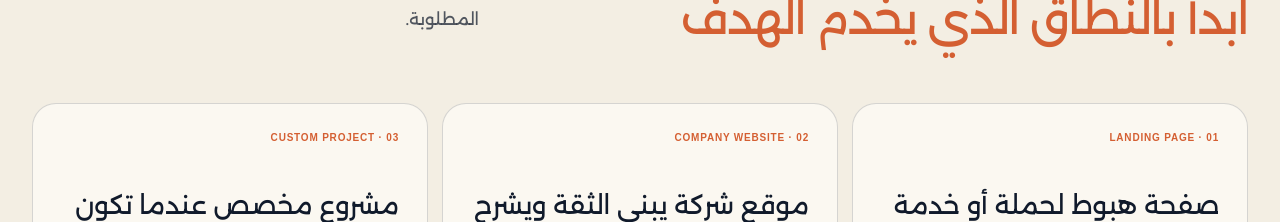
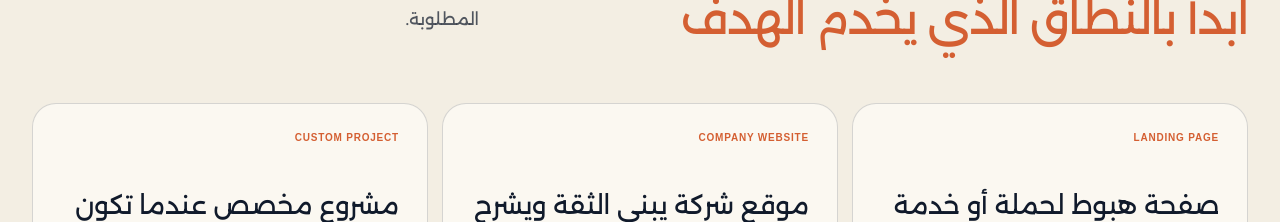
Before and after one commit to mohammedrashad2011-ui/Dewank-2026-website, a Next.js app: page /website-design in a window 1280 px wide. Shown: the part 1640-1862 px from the top of the page. Built offline with nearby package versions, Linux system fonts and the light colour scheme; no server answers.

Commit message:
Remove decorative card sequence prefixes while retaining service and guide labels

```diff
--- a/app/(ar)/website-design/page.tsx
+++ b/app/(ar)/website-design/page.tsx
@@ -178,7 +178,7 @@ export default function WebsiteDesignPage() {
 
       <section className="wd-paths shell" id="choose-path">
         <div className="wd-section-head"><div><span className="wd-label">اختَر نقطة البداية</span><h2>ليس كل مشروع يحتاج الموقع نفسه<br/><em>ابدأ بالنطاق الذي يخدم الهدف</em></h2></div><p>الاختيار الصحيح بين Landing Page وموقع شركة ومشروع مخصص يوفر التكلفة والتعقيد دون أن يقلل النتيجة المطلوبة.</p></div>
-        <div className="wd-path-grid">{servicePaths.map((path, index) => <article key={path.title}><small>{String(index + 1).padStart(2, "0")} · {path.label}</small><h3>{path.title}</h3><p>{path.text}</p><ul className="wd-path-facts">{path.facts.map((fact) => <li key={fact}>{fact}</li>)}</ul><Link href={path.href}>{path.cta} <span>↗</span></Link></article>)}</div>
+        <div className="wd-path-grid">{servicePaths.map((path) => <article key={path.title}><small>{path.label}</small><h3>{path.title}</h3><p>{path.text}</p><ul className="wd-path-facts">{path.facts.map((fact) => <li key={fact}>{fact}</li>)}</ul><Link href={path.href}>{path.cta} <span>↗</span></Link></article>)}</div>
       </section>
 
       <section className="wd-journey"><div className="shell"><div className="wd-section-head"><div><span className="wd-label">من الزيارة إلى النتيجة</span><h2>كل صفحة لها وظيفة<br/><em>وكل خطوة تقلل التردد</em></h2></div><p>نبني الرحلة من السؤال الأول في ذهن الزائر إلى الإجراء الذي يخدم هدف النشاط.</p></div><div className="wd-journey-list">{stages.map((stage) => <article key={stage.n}><div className="wd-stage-id"><span>{stage.n}</span><small>{stage.en}</small></div><h3>{stage.title}</h3><p>{stage.text}</p></article>)}</div></div></section>
@@ -193,7 +193,7 @@ export default function WebsiteDesignPage() {
 
       <section className="wd-fit"><div className="shell wd-fit-layout"><div><span className="wd-label">لمن تناسب الخدمة</span><h2>تحتاج موقعًا جديدًا<br/><em>عندما يصبح الحالي عائقًا</em></h2></div><div className="wd-fit-list">{fitFor.map((item, index) => <p key={item}><span>{String(index + 1).padStart(2, "0")}</span>{item}</p>)}</div></div></section>
 
-      <section className="wd-cluster shell" aria-labelledby="wd-cluster-title"><div className="wd-cluster-head"><div><span className="wd-label">قبل القرار</span><h2 id="wd-cluster-title">افهم احتياج الموقع.<em>ثم اختر النطاق المناسب</em></h2></div><p>ابدأ بالدليل المناسب، ثم انتقل للخدمة أو العرض الجاهز فقط عندما يكون نطاقه مناسبًا لمرحلتك.</p></div><div className="wd-guide-grid">{websiteGuides.map((guide,index)=><Link className="wd-guide-card" href={guide.href} key={guide.href}><div className="wd-guide-top"><span>دليل 0{index+1}</span><span className="wd-guide-arrow" aria-hidden="true">↗</span></div><h3>{guide.title}</h3><p>{guide.text}</p></Link>)}</div><div className="wd-offer-grid"><Link className="wd-offer-card" href="/offers/landing-page-package"><small>لحملة أو خدمة واحدة</small><strong>صفحة هبوط مخصصة</strong><p>مسار مركز بهدف واحد مع النص والتصميم وربط التواصل والقياس.</p><span className="wd-offer-price"><LandingOfferPrice kind="base"/><span className="wd-offer-link">شاهد العرض ↗</span></span></Link><Link className="wd-offer-card" href="/offers/small-business-website"><small>لموقع شركة صغير</small><strong>موقع حتى 5 صفحات</strong><p>بداية جاهزة للشركات التي تحتاج حضورًا احترافيًا من دون مشروع تطوير كبير.</p><span className="wd-offer-price"><SmallWebsitePrice/><span className="wd-offer-link">شاهد العرض ↗</span></span></Link></div></section>
+      <section className="wd-cluster shell" aria-labelledby="wd-cluster-title"><div className="wd-cluster-head"><div><span className="wd-label">قبل القرار</span><h2 id="wd-cluster-title">افهم احتياج الموقع.<em>ثم اختر النطاق المناسب</em></h2></div><p>ابدأ بالدليل المناسب، ثم انتقل للخدمة أو العرض الجاهز فقط عندما يكون نطاقه مناسبًا لمرحلتك.</p></div><div className="wd-guide-grid">{websiteGuides.map((guide)=><Link className="wd-guide-card" href={guide.href} key={guide.href}><div className="wd-guide-top"><span>دليل</span><span className="wd-guide-arrow" aria-hidden="true">↗</span></div><h3>{guide.title}</h3><p>{guide.text}</p></Link>)}</div><div className="wd-offer-grid"><Link className="wd-offer-card" href="/offers/landing-page-package"><small>لحملة أو خدمة واحدة</small><strong>صفحة هبوط مخصصة</strong><p>مسار مركز بهدف واحد مع النص والتصميم وربط التواصل والقياس.</p><span className="wd-offer-price"><LandingOfferPrice kind="base"/><span className="wd-offer-link">شاهد العرض ↗</span></span></Link><Link className="wd-offer-card" href="/offers/small-business-website"><small>لموقع شركة صغير</small><strong>موقع حتى 5 صفحات</strong><p>بداية جاهزة للشركات التي تحتاج حضورًا احترافيًا من دون مشروع تطوير كبير.</p><span className="wd-offer-price"><SmallWebsitePrice/><span className="wd-offer-link">شاهد العرض ↗</span></span></Link></div></section>
 
       <section className="wd-faq shell"><div className="wd-faq-head"><div><span className="wd-label">أسئلة شائعة</span><h2>قبل أن نبدأ</h2></div><p>إجابات مباشرة عن النطاق والمدة والمحتوى والتطوير والربط.</p></div><div className="wd-faq-grid">{faqs.map((faq) => <details key={faq.question}><summary>{faq.question}<span>+</span></summary><p>{faq.answer}</p></details>)}</div></section>
 
```
